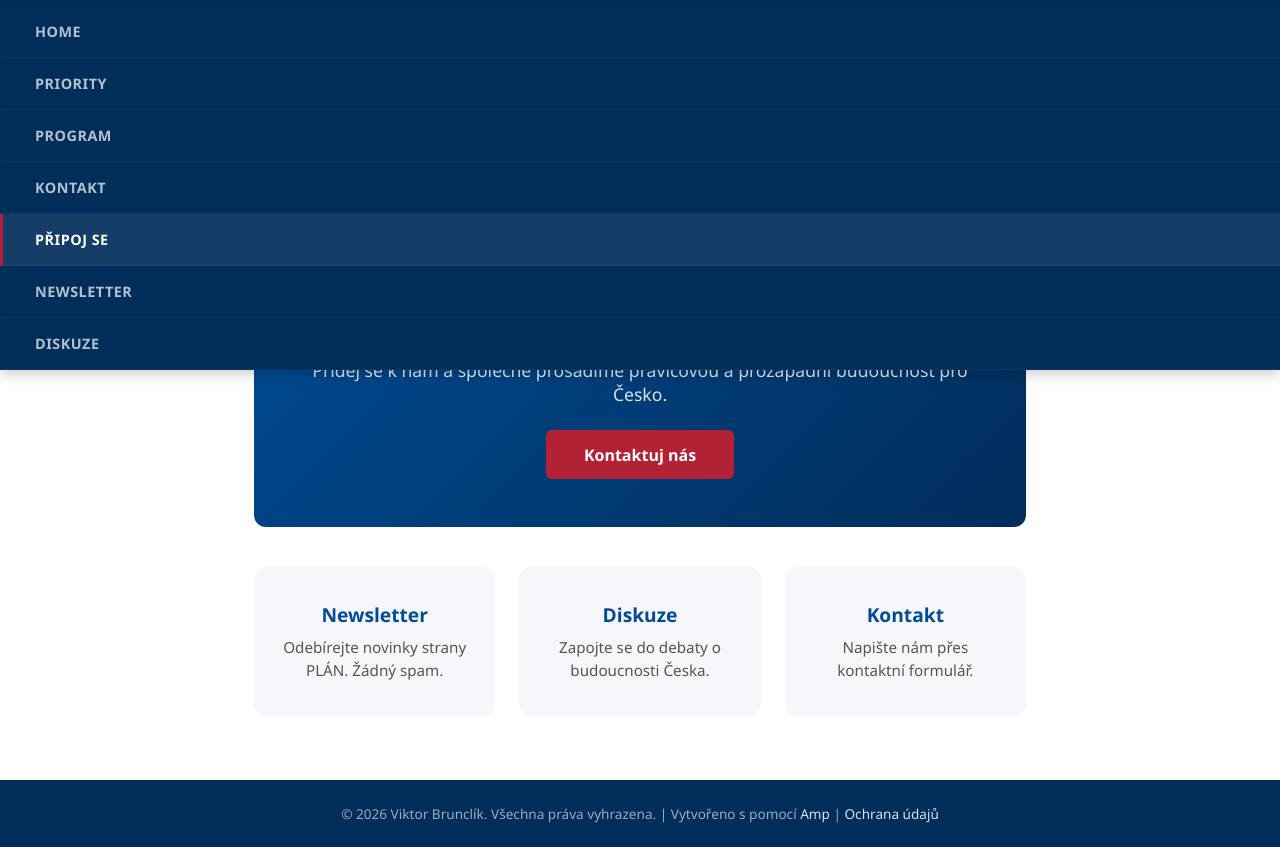
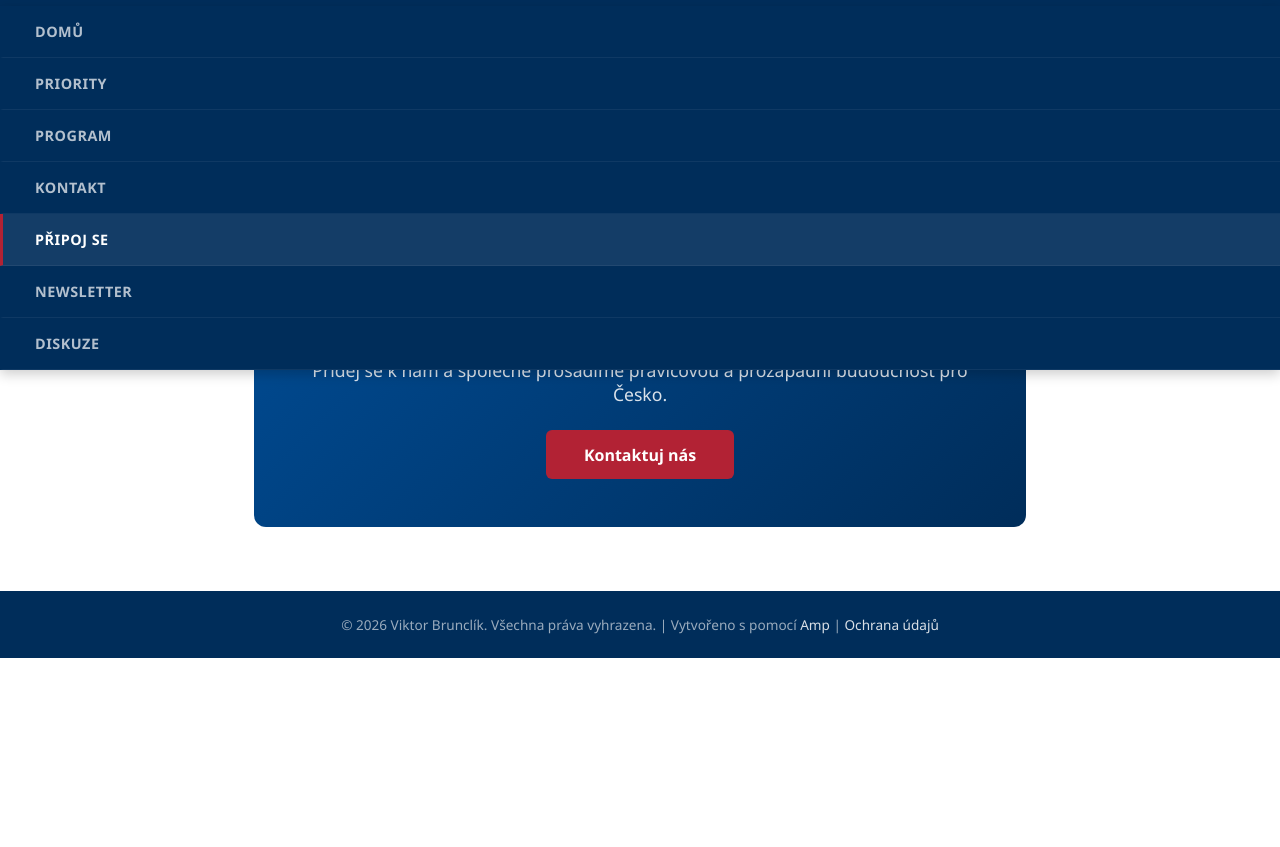
Before and after one commit to vbtronic/strana_plan, a plain HTML site: page pripoj-se.html in a window 1280 px wide. Both pictures are taken after a click on the element 1219 px from the left and 28 px from the top of the page. Shown: the part 51-898 px from the top of the page. After the commit the page ends 800 px from the top, so only its background shows below. Drawn offline with Linux system fonts and the light colour scheme.

Commit message:
Home->Domů, karty Priority+Program na homepage, vyčištěn Připoj se
Amp-Thread-ID: https://ampcode.com/threads/T-019cd985-96b5-7367-a95d-004310406a26
Co-authored-by: Amp <amp@ampcode.com>

```diff
--- a/pripoj-se.html
+++ b/pripoj-se.html
@@ -18,7 +18,7 @@
         <span></span><span></span><span></span>
     </div>
     <ul class="nav-links">
-        <li><a href="index.html">Home</a></li>
+        <li><a href="index.html">Domů</a></li>
         <li><a href="priority.html">Priority</a></li>
         <li><a href="program.html">Program</a></li>
         <li><a href="kontakt.html">Kontakt</a></li>
@@ -45,20 +45,7 @@
         <a href="kontakt.html" class="btn">Kontaktuj nás</a>
     </div>
 
-    <div class="feature-grid" style="margin-top: 2.5rem;">
-        <a href="newsletter.html" class="feature-card">
-            <h3>Newsletter</h3>
-            <p>Odebírejte novinky strany PLÁN. Žádný spam.</p>
-        </a>
-        <a href="diskuze.html" class="feature-card">
-            <h3>Diskuze</h3>
-            <p>Zapojte se do debaty o budoucnosti Česka.</p>
-        </a>
-        <a href="kontakt.html" class="feature-card">
-            <h3>Kontakt</h3>
-            <p>Napište nám přes kontaktní formulář.</p>
-        </a>
-    </div>
+
 </div>
 
 <footer>
```
Also changed, not shown: diskuze.html (+1 -1 lines), index.html (+15 -2 lines), kontakt.html (+1 -1 lines), newsletter.html (+1 -1 lines), ochrana-udaju.html (+1 -1 lines), priority.html (+1 -1 lines), program.html (+1 -1 lines).
